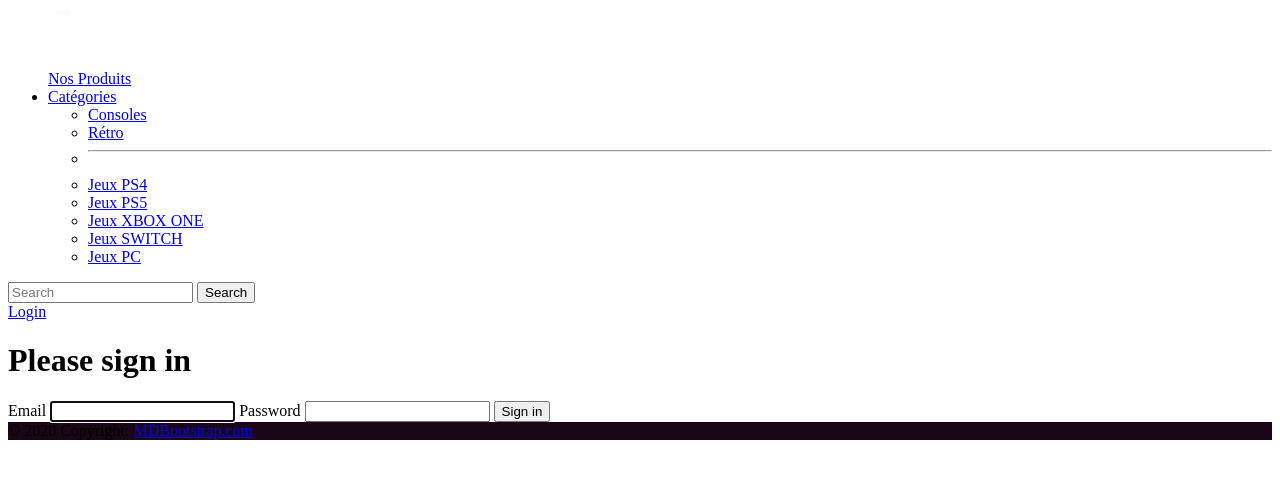
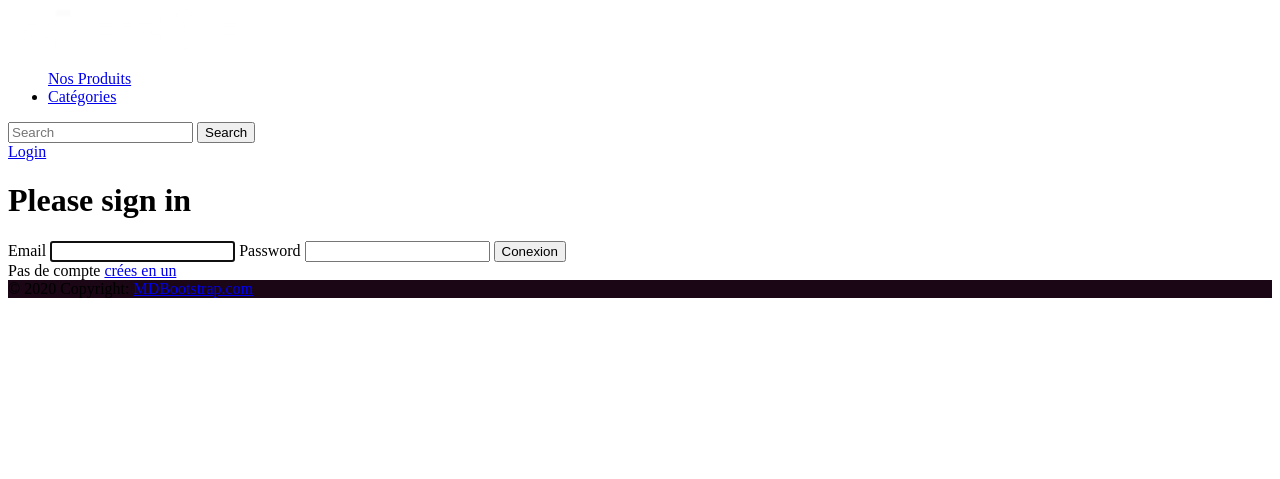
Before and after one commit to Arendlia/projetsymfony, a Symfony app: template templates/security/login.html.twig in a window 1280 px wide. Shown: the top 479 px of the page. Run offline with Twig, Linux system fonts and the light colour scheme; the template is opened without the code that fills it, so the values that code supplies are empty; some libraries are stand-ins or nearby versions.

Commit message:
globalcategories

```diff
--- a/templates/base.html.twig
+++ b/templates/base.html.twig
@@ -27,17 +27,11 @@
                         Catégories
                       </a>
                       <ul class="dropdown-menu" aria-labelledby="navbarDropdown">
-                        <li><a class="dropdown-item" href="{{path('app_products')}}">Consoles</a></li>
-                        <li><a class="dropdown-item" href="{{path('app_products')}}">Rétro</a></li>
-                        <li><hr class="dropdown-divider"></li>
-                        <li><a class="dropdown-item" href="{{path('app_products_categories')}}">Jeux PS4</a></li>
-                        <li><a class="dropdown-item" href="{{path('app_products')}}">Jeux PS5</a></li>
-                        <li><a class="dropdown-item" href="{{path('app_products')}}">Jeux XBOX ONE</a></li>
-                        <li><a class="dropdown-item" href="{{path('app_products')}}">Jeux SWITCH</a></li>
-                        <li><a class="dropdown-item" href="{{path('app_products')}}">Jeux PC</a></li>
+                        {% for globalcategorie in globalcategories %}
+                        <li><a class="dropdown-item" href="{{path('app_products_categories',{id: globalcategorie.id})}}">{{globalcategorie.global}}</a></li>
+
+                        {% endfor %}
                       </ul>
-                    </li>
-                  </ul>
 
                 </div>
 
@@ -46,7 +40,7 @@
                     <input class="form-control " type="search" placeholder="Search" aria-label="Search">
                     <button class="btn btn-outline-success" type="submit">Search</button>
                   </form>
-                    <a href="#" class="nav-item nav-link">Login</a>
+                    <a href="{{path('app_login')}}" class="nav-item nav-link">Login</a>
                 </div>
             </div>
             </div>
--- a/templates/home/index.html.twig
+++ b/templates/home/index.html.twig
@@ -12,7 +12,8 @@
     <img class="img-fluid position-absolute" src="images/pexels-pixabay-275033.jpg">
     <div class="position-absolute mt-5 mx-5">
         <h1 class="mt-5 mx-5 text-light">Achète tes jeux moins cher !</h1>
-        <button type="button"  href="#" class="btn btn-light btn-lg mt-5 mx-5">Connecte toi !</button>
+        <button onclick="window.location.href='{{path('app_login')}}';" class="btn btn-light btn-lg mt-5 mx-5">
+            Connecte toi !</button>
     </div>
 </div>
 
--- a/templates/security/login.html.twig
+++ b/templates/security/login.html.twig
@@ -3,16 +3,11 @@
 {% block title %}Log in!{% endblock %}
 
 {% block body %}
-<form method="post">
+<form method="post" class="container m-5">
     {% if error %}
         <div class="alert alert-danger">{{ error.messageKey|trans(error.messageData, 'security') }}</div>
     {% endif %}
 
-    {% if app.user %}
-        <div class="mb-3">
-            You are logged in as {{ app.user.username }}, <a href="{{ path('app_logout') }}">Logout</a>
-        </div>
-    {% endif %}
 
     <h1 class="h3 mb-3 font-weight-normal">Please sign in</h1>
     <label for="inputEmail">Email</label>
@@ -35,8 +30,17 @@
         </div>
     #}
 
-    <button class="btn btn-lg btn-primary" type="submit">
-        Sign in
+    <button class="btn btn-lg btn-dark mt-3" type="submit">
+        Conexion
     </button>
+    <div class="mb-3">
+        Pas de compte <a href="{{ path('app_register') }}">crées en un</a>
+    </div>
+    {% if app.user %}
+        <div class="mb-3">
+            Vous êtes connecté sous: {{ app.user.username }}, <a href="{{ path('app_logout') }}">Logout</a>
+        </div>
+    {% endif %}
 </form>
+
 {% endblock %}
```
Also changed, not shown: src/EventSubscriber/TwigGlobalSubscriber.php (added, +32 -0 lines), templates/registration/register.html.twig (+5 -3 lines).
